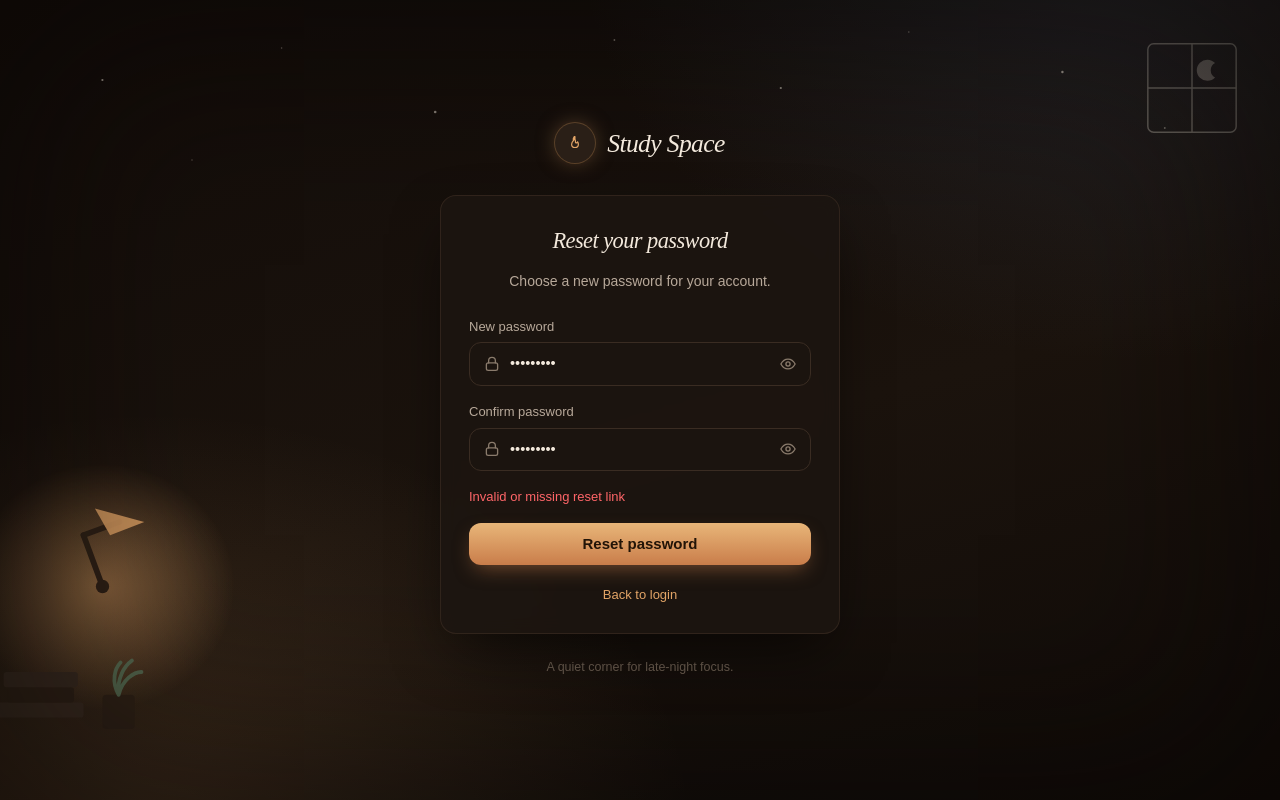
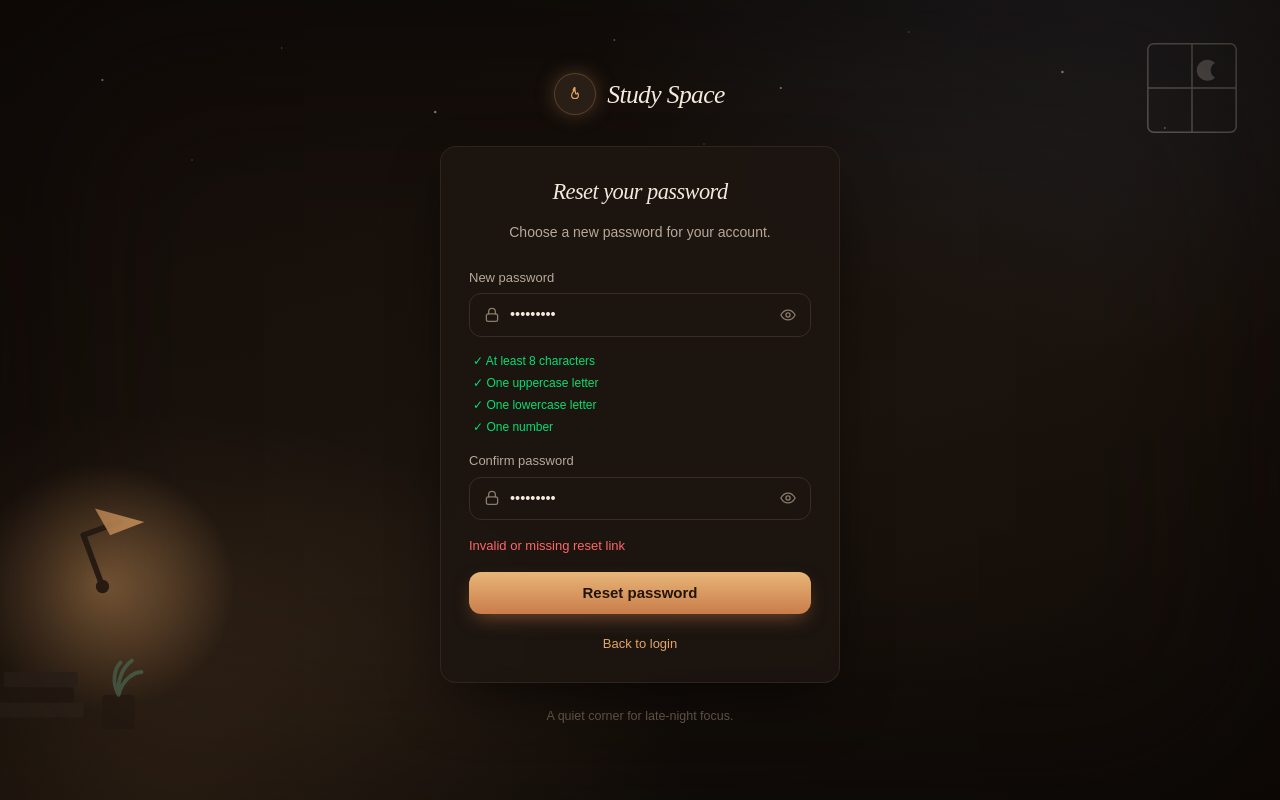
Before and after one commit to DefNotArham/Study-space-_NOT_FINISHED_, a React (Vite) app: page /reset-password in a window 1280 px wide. Both pictures are taken after typing "Sample123", "Sample123" into the empty fields and a click on the button "Reset password". Built offline with nearby package versions, Linux system fonts and the light colour scheme.

Commit message:
password check in frontend in reset password page

```diff
--- a/src/pages/auth/ResetPassword.tsx
+++ b/src/pages/auth/ResetPassword.tsx
@@ -64,6 +64,13 @@ export default function ResetPassword() {
   const [newPassword, setNewPassword] = useState("");
   const [confirmPassword, setConfirmPassword] = useState("");
 
+  const passwordChecks = [
+    { label: "At least 8 characters", valid: newPassword.length >= 8 },
+    { label: "One uppercase letter", valid: /[A-Z]/.test(newPassword) },
+    { label: "One lowercase letter", valid: /[a-z]/.test(newPassword) },
+    { label: "One number", valid: /\d/.test(newPassword) },
+  ];
+
   const resetPassword = useAuthStore((s) => s.resetPassword);
   const resetPasswordError = useAuthStore((s) => s.resetPasswordError);
   const resetPasswordLoading = useAuthStore((s) => s.resetPasswordLoading);
@@ -116,6 +123,21 @@ export default function ResetPassword() {
               onChange={(e) => setNewPassword(e.target.value)}
             />
 
+            {newPassword && (
+              <div className="space-y-1.5 px-1 text-xs">
+                {passwordChecks.map((check) => (
+                  <p
+                    key={check.label}
+                    className={
+                      check.valid ? "text-green-400" : "text-[#8A7B6C]"
+                    }
+                  >
+                    {check.valid ? "✓" : "○"} {check.label}
+                  </p>
+                ))}
+              </div>
+            )}
+
             <PasswordField
               id="reset-password-confirm"
               label="Confirm password"
```
